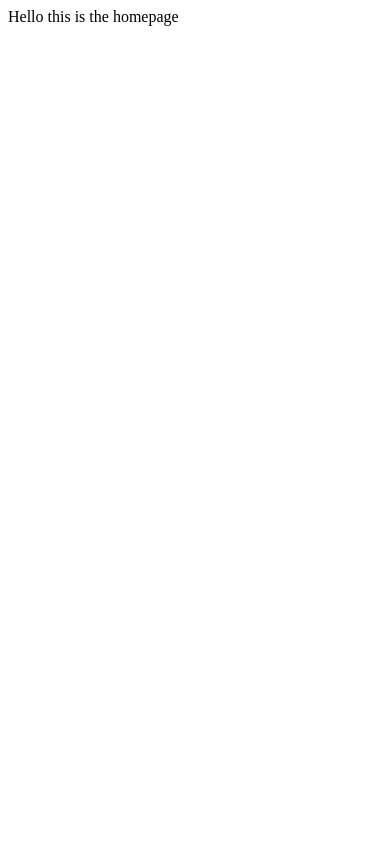
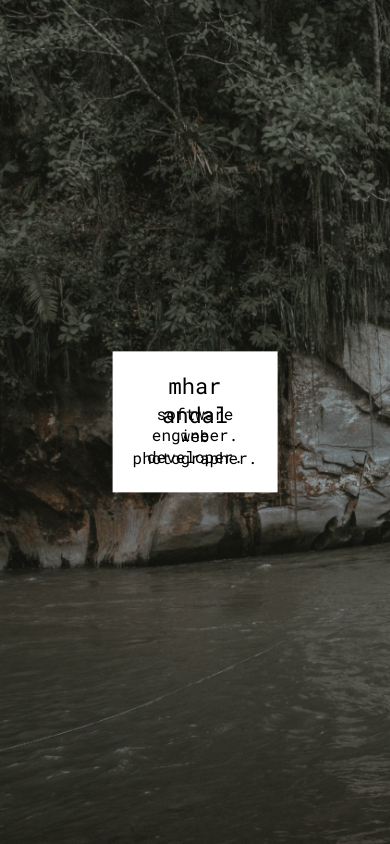
Before and after one commit to mhar-andal/mharandal.com, a React app: page / in a window 390 px wide. Built offline with nearby package versions, Linux system fonts and the light colour scheme.

Commit message:
:art:Lots of stuff added, fixed responsive image, added title box, clean up sass, add svg loaders:art:

```diff
--- a/package.json
+++ b/package.json
@@ -30,9 +30,13 @@
     "file-loader": "^1.1.11",
     "html-webpack-plugin": "^3.0.6",
     "node-sass": "^4.7.2",
+    "react-svg-loader": "^2.1.0",
+    "resolve-url-loader": "^2.3.0",
     "sass-loader": "^6.0.7",
     "style-loader": "^0.20.3",
+    "svg-inline-loader": "^0.8.0",
     "uglifyjs-webpack-plugin": "^1.2.4",
+    "url-loader": "^1.0.1",
     "webpack": "^4.2.0",
     "webpack-cli": "^2.0.12",
     "webpack-dev-server": "^3.1.1"
--- a/public/index.html
+++ b/public/index.html
@@ -4,6 +4,8 @@
 <head>
     <meta charset="utf-8">
     <meta name="viewport" content="width=device-width">
+
+    <link href="https://fonts.googleapis.com/css?family=Roboto+Mono" rel="stylesheet">
 
     <title>Mhar Andal</title>
 </head>
--- a/src/AppContainer.jsx
+++ b/src/AppContainer.jsx
@@ -1,5 +1,7 @@
 import React, { Component } from 'react';
 import PropTypes from 'prop-types';
+
+import Header from 'components/Header';
 
 export default class AppContainer extends Component {
   static propTypes = {
--- /dev/null
+++ b/src/components/Header.jsx
@@ -0,0 +1,23 @@
+import React, { Component } from 'react';
+
+export default class Header extends Component {
+  render() {
+    const insideStyles = {
+      background: 'white',
+      padding: 20,
+      position: 'absolute',
+      top: '50%',
+      left: '50%',
+      transform: 'translate(-50%,-50%)'
+    };
+    return (
+      <div className="header">
+        <div className="header header-background-image" />
+        <div style={insideStyles}>
+          <div>Mhar Andal</div>
+          <div>Mhar Andal</div>
+        </div>
+      </div>
+    );
+  }
+}
--- a/src/index.jsx
+++ b/src/index.jsx
@@ -1,6 +1,7 @@
 import React, { Component } from 'react';
 import { render } from 'react-dom';
 
+import 'styles/styles.scss';
 import AppContainer from './AppContainer';
 import Routes from './routes';
 
--- a/src/pages/Homepage.jsx
+++ b/src/pages/Homepage.jsx
@@ -1,8 +1,38 @@
 import React, { Component } from 'react';
 import PropTypes from 'prop-types';
 
+// import GithubLogo from 'styles/icons/github-logo.svg';
+
 export default class Homepage extends Component {
+  static propTypes = { location: PropTypes.object }; //eslint-disable-line
+
+  state = {
+    showContent: false
+  };
+
+  componentWillMount() {
+    setTimeout(() => {
+      this.setState({
+        showContent: true
+      });
+    }, 2000);
+  }
   render() {
-    return <div>Hello this is the homepage</div>;
+    return (
+      <div className="homepage-container">
+        <div className="homepage-container background-image" />
+        {this.state.showContent && (
+          <div className="homepage-container title-box">
+            <div className="box-content">
+              <span className="title">mhar andal</span>
+              <span>software engineer.</span>
+              <span>web developer.</span>
+              <span>photographer.</span>
+              {/* <GithubLogo /> */}
+            </div>
+          </div>
+        )}
+      </div>
+    );
   }
 }
--- /dev/null
+++ b/src/styles/_homepage.scss
@@ -0,0 +1,42 @@
+.homepage-container {
+  height: $full-height;
+  width: $full-width;
+  text-align: center;
+  overflow: hidden;
+
+  &.background-image {
+    height: 100%;
+    width: 100%;
+    background: url('images/header-full.jpg');
+    background-repeat: no-repeat;
+    background-size: cover;
+    @include fadein(1.5s);
+  }
+
+  &.title-box {
+    background: white;
+    padding: 20px;
+    position: absolute;
+    top: 50%;
+    left: 50%;
+    width: 32%;
+    height: 12%;
+
+    transform: translate(-50%, -50%);
+    @include fadein(1.2s);
+
+    .box-content {
+      height: 100%;
+      width: 100%;
+      display: grid;
+
+      grid-template-rows: 22px 12px 12px 12px;
+      grid-row-gap: 10px;
+    }
+  }
+
+  .title {
+    font-size: 22px;
+    padding-bottom: 17px;
+  }
+}
--- /dev/null
+++ b/src/styles/_layout.scss
@@ -0,0 +1,9 @@
+html,
+body {
+  margin: 0;
+  padding: 0;
+  width: 100%;
+  height: 100%;
+  overflow: hidden;
+  font-family: 'Roboto Mono', monospace;
+}
--- /dev/null
+++ b/src/styles/_mixins.scss
@@ -0,0 +1,42 @@
+@mixin fadein($duration: 1s) {
+  animation: fadein $duration;
+  -moz-animation: fadein $duration; /* Firefox */
+  -webkit-animation: fadein $duration; /* Safari and Chrome */
+  -o-animation: fadein $duration; /* Opera */
+
+  @keyframes fadein {
+    from {
+      opacity: 0;
+    }
+    to {
+      opacity: 1;
+    }
+  }
+  @-moz-keyframes fadein {
+    /* Firefox */
+    from {
+      opacity: 0;
+    }
+    to {
+      opacity: 1;
+    }
+  }
+  @-webkit-keyframes fadein {
+    /* Safari and Chrome */
+    from {
+      opacity: 0;
+    }
+    to {
+      opacity: 1;
+    }
+  }
+  @-o-keyframes fadein {
+    /* Opera */
+    from {
+      opacity: 0;
+    }
+    to {
+      opacity: 1;
+    }
+  }
+}
--- /dev/null
+++ b/src/styles/_variables.scss
@@ -0,0 +1,2 @@
+$full-height: 100vh;
+$full-width: 100vw;
--- /dev/null
+++ b/src/styles/styles.scss
@@ -0,0 +1,5 @@
+@import 'layout';
+@import 'variables';
+@import 'mixins';
+
+@import 'homepage';
--- a/webpack.config.js
+++ b/webpack.config.js
@@ -35,7 +35,11 @@ module.exports = {
     publicPath: '/'
   },
   resolve: {
-    modules: [path.resolve(__dirname, 'src'), 'node_modules'],
+    modules: [
+      path.resolve(__dirname, 'src'),
+      path.resolve(__dirname, 'public'),
+      'node_modules'
+    ],
     extensions: ['.js', '.jsx']
   },
   devServer: {
@@ -60,31 +64,76 @@ module.exports = {
   module: {
     rules: [
       {
+        test: /\.(svg)$/,
+        use: [
+          {
+            loader: 'react-svg-loader'
+          },
+          {
+            loader: 'babel-loader'
+          }
+        ]
+      },
+      {
         test: /\.(js|jsx)$/,
         exclude: /node_modules/,
         use: ['babel-loader']
       },
       {
-        test: /\.(png|jpg|gif)$/,
-        use: [
-          {
-            loader: 'file-loader'
-          }
-        ]
+        exclude: [
+          /\.html$/,
+          /\.(js|jsx)$/,
+          /\.css$/,
+          /\.scss$/,
+          /\.sass$/,
+          /\.json$/,
+          /\.bmp$/,
+          /\.gif$/,
+          /\.jpe?g$/,
+          /\.png$/,
+          /\.svg$/
+        ],
+        loader: 'file-loader',
+        options: {
+          name: 'static/media/[name].[hash:8].[ext]'
+        }
+      },
+      {
+        test: [/\.bmp$/, /\.gif$/, /\.jpe?g$/, /\.png$/],
+        loader: 'url-loader',
+        options: {
+          limit: 10000,
+          name: 'static/media/[name].[hash:8].[ext]'
+        }
+      },
+      {
+        test: /\.svg$/,
+        loader: 'svg-inline-loader'
       },
       {
         test: /\.scss$/,
         use: [
           { loader: 'style-loader', options: { sourceMap: true } },
           {
+            loader: 'resolve-url-loader',
+            options: { includeRoot: paths.PUBLIC }
+          },
+          {
             loader: 'css-loader',
             options: {
               modules: false,
               importLoaders: 2,
-              sourceMap: true
+              sourceMap: true,
+              includePaths: [paths.PUBLIC]
             }
           },
-          { loader: 'sass-loader', options: { sourceMap: true } }
+          {
+            loader: 'sass-loader',
+            options: {
+              sourceMap: true,
+              includePaths: [paths.PUBLIC]
+            }
+          }
         ]
       }
     ]
```
Also changed, not shown: src/styles/icons/github-logo.svg (added), src/styles/images/header-full.jpg (added).
